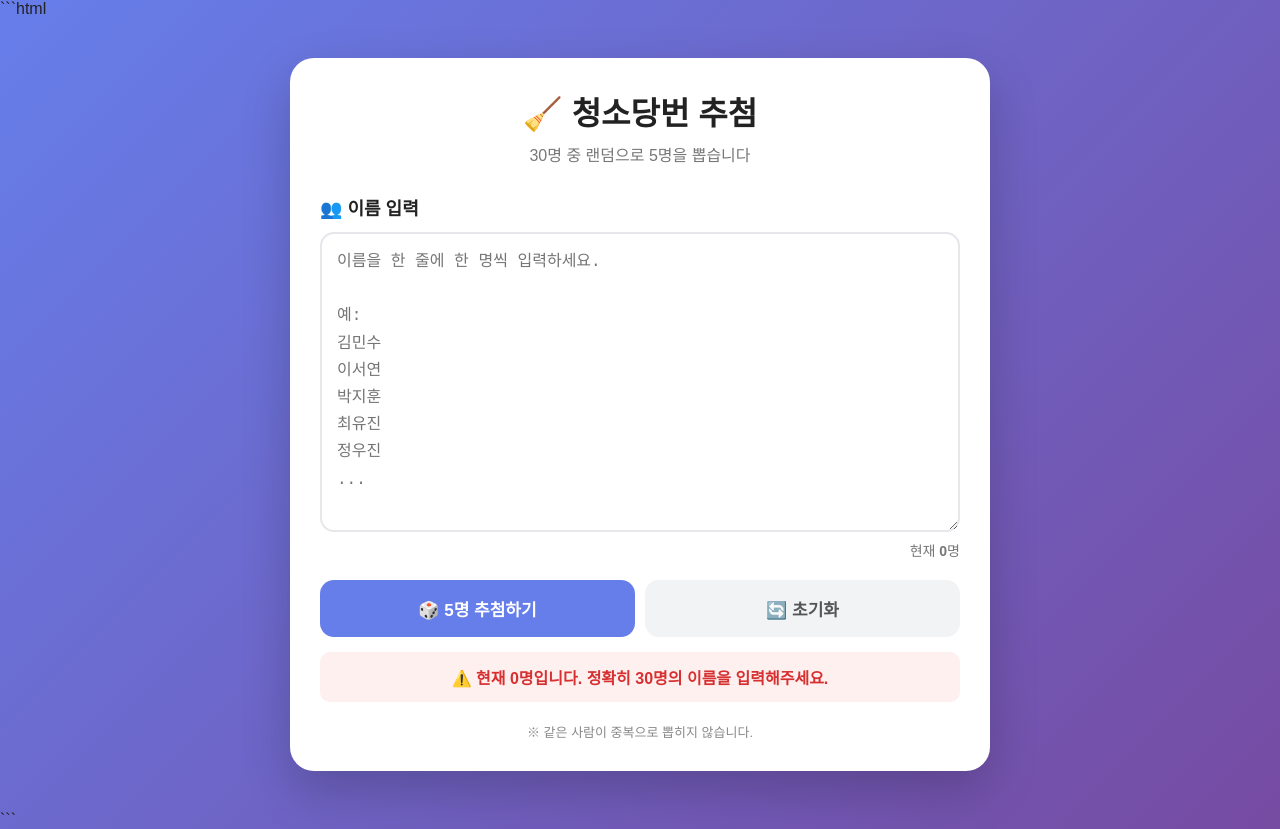
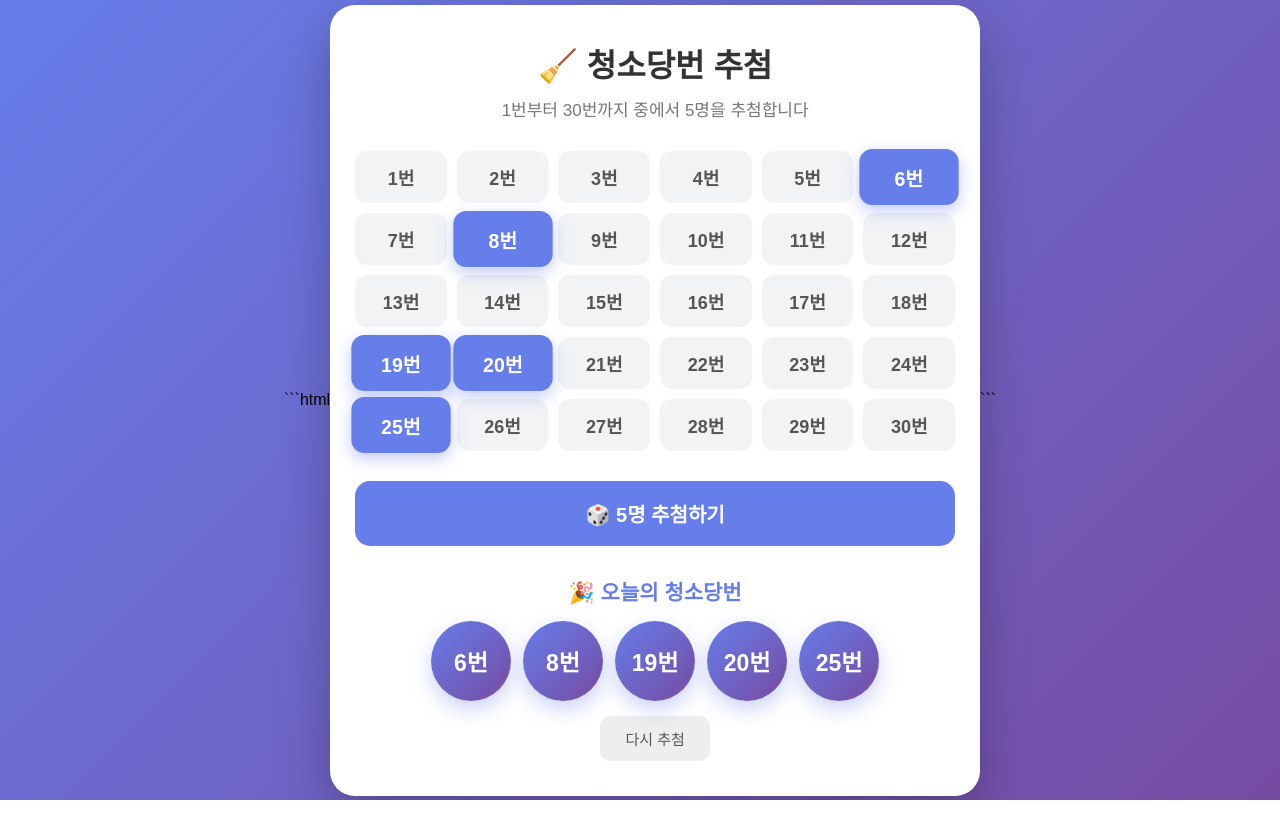
Before and after one commit to rachel7768/duty_0910, a plain HTML site: page index.html in a window 1280 px wide. Both pictures are taken after a click on the button "🎲 5명 추첨하기". After the commit the page ends 800 px from the top, so only its background shows below. Drawn offline with Linux system fonts and the light colour scheme.

Commit message:
Update index.html

```diff
--- a/index.html
+++ b/index.html
@@ -13,220 +13,174 @@
 
     body {
       margin: 0;
-      font-family: "Pretendard", "Noto Sans KR", sans-serif;
+      font-family: Arial, "Noto Sans KR", sans-serif;
       background: linear-gradient(135deg, #667eea, #764ba2);
       min-height: 100vh;
-      color: #222;
+      display: flex;
+      justify-content: center;
+      align-items: center;
     }
 
     .container {
-      width: min(700px, 92%);
-      margin: 40px auto;
+      width: 92%;
+      max-width: 650px;
     }
 
     .card {
       background: white;
-      border-radius: 24px;
-      padding: 30px;
-      box-shadow: 0 20px 50px rgba(0, 0, 0, 0.2);
+      border-radius: 25px;
+      padding: 35px 25px;
+      text-align: center;
+      box-shadow: 0 20px 50px rgba(0,0,0,0.25);
     }
 
     h1 {
-      text-align: center;
-      margin: 0 0 8px;
+      margin: 0;
       font-size: 32px;
+      color: #333;
     }
 
     .subtitle {
-      text-align: center;
+      margin: 10px 0 30px;
       color: #777;
-      margin-bottom: 28px;
+      font-size: 17px;
     }
 
-    .section-title {
-      font-size: 18px;
-      font-weight: 700;
-      margin: 22px 0 12px;
+    .numbers {
+      display: grid;
+      grid-template-columns: repeat(6, 1fr);
+      gap: 10px;
+      margin-bottom: 30px;
     }
 
-    textarea {
-      width: 100%;
-      height: 300px;
-      resize: vertical;
-      border: 2px solid #e5e7eb;
-      border-radius: 14px;
-      padding: 15px;
-      font-size: 16px;
-      line-height: 1.7;
-      outline: none;
+    .number {
+      padding: 13px 5px;
+      border-radius: 12px;
+      background: #f1f3f5;
+      font-size: 18px;
+      font-weight: bold;
+      color: #555;
       transition: 0.2s;
     }
 
-    textarea:focus {
-      border-color: #667eea;
-      box-shadow: 0 0 0 4px rgba(102, 126, 234, 0.1);
+    .number.selected {
+      background: #667eea;
+      color: white;
+      transform: scale(1.08);
+      box-shadow: 0 5px 15px rgba(102,126,234,0.4);
     }
 
-    .count {
-      text-align: right;
-      color: #777;
-      font-size: 14px;
-      margin-top: 8px;
-    }
-
-    .buttons {
-      display: flex;
-      gap: 10px;
-      margin-top: 20px;
-    }
-
-    button {
-      flex: 1;
+    .draw-btn {
+      width: 100%;
+      padding: 18px;
       border: none;
-      border-radius: 14px;
-      padding: 16px;
-      font-size: 17px;
-      font-weight: 700;
+      border-radius: 15px;
+      background: #667eea;
+      color: white;
+      font-size: 20px;
+      font-weight: bold;
       cursor: pointer;
       transition: 0.2s;
     }
 
-    button:hover {
+    .draw-btn:hover {
+      background: #5568d9;
       transform: translateY(-2px);
     }
 
-    .draw-btn {
-      background: #667eea;
-      color: white;
-    }
-
-    .draw-btn:hover {
-      background: #5568d9;
-    }
-
-    .reset-btn {
-      background: #f1f3f5;
-      color: #555;
-    }
-
-    .reset-btn:hover {
-      background: #e5e7eb;
-    }
-
     .result {
-      margin-top: 28px;
-      padding: 24px;
-      border-radius: 18px;
-      background: #f8f9ff;
-      border: 2px solid #e5e7ff;
+      margin-top: 30px;
       display: none;
     }
 
     .result.show {
       display: block;
-      animation: pop 0.4s ease;
+    }
+
+    .result-title {
+      font-size: 21px;
+      font-weight: bold;
+      color: #667eea;
+      margin-bottom: 15px;
+    }
+
+    .winners {
+      display: flex;
+      justify-content: center;
+      gap: 12px;
+      flex-wrap: wrap;
+    }
+
+    .winner {
+      width: 80px;
+      height: 80px;
+      border-radius: 50%;
+      background: linear-gradient(135deg, #667eea, #764ba2);
+      color: white;
+      display: flex;
+      align-items: center;
+      justify-content: center;
+      font-size: 23px;
+      font-weight: bold;
+      box-shadow: 0 8px 20px rgba(102,126,234,0.35);
+      animation: pop 0.5s ease both;
+    }
+
+    .winner:nth-child(1) {
+      animation-delay: 0.1s;
+    }
+
+    .winner:nth-child(2) {
+      animation-delay: 0.2s;
+    }
+
+    .winner:nth-child(3) {
+      animation-delay: 0.3s;
+    }
+
+    .winner:nth-child(4) {
+      animation-delay: 0.4s;
+    }
+
+    .winner:nth-child(5) {
+      animation-delay: 0.5s;
     }
 
     @keyframes pop {
-      0% {
+      from {
         opacity: 0;
-        transform: scale(0.95);
+        transform: scale(0);
       }
-      100% {
+      to {
         opacity: 1;
         transform: scale(1);
       }
     }
 
-    .result-title {
-      text-align: center;
-      font-size: 20px;
-      font-weight: 800;
-      color: #667eea;
-      margin-bottom: 18px;
+    .reset-btn {
+      margin-top: 15px;
+      padding: 12px 25px;
+      border: none;
+      border-radius: 10px;
+      background: #eee;
+      color: #555;
+      cursor: pointer;
+      font-size: 15px;
     }
 
-    .winners {
-      display: grid;
-      grid-template-columns: repeat(5, 1fr);
-      gap: 10px;
-    }
-
-    .winner {
-      background: white;
-      border-radius: 14px;
-      padding: 18px 8px;
-      text-align: center;
-      font-weight: 800;
-      font-size: 17px;
-      box-shadow: 0 5px 15px rgba(0, 0, 0, 0.08);
-      border: 2px solid #e8eaff;
-      animation: winnerIn 0.5s ease both;
-    }
-
-    .winner:nth-child(1) { animation-delay: 0.05s; }
-    .winner:nth-child(2) { animation-delay: 0.1s; }
-    .winner:nth-child(3) { animation-delay: 0.15s; }
-    .winner:nth-child(4) { animation-delay: 0.2s; }
-    .winner:nth-child(5) { animation-delay: 0.25s; }
-
-    @keyframes winnerIn {
-      from {
-        opacity: 0;
-        transform: translateY(15px);
-      }
-      to {
-        opacity: 1;
-        transform: translateY(0);
-      }
-    }
-
-    .error {
-      margin-top: 15px;
-      padding: 13px;
-      background: #fff0f0;
-      color: #d63031;
-      border-radius: 10px;
-      text-align: center;
-      display: none;
-      font-weight: 600;
-    }
-
-    .info {
-      margin-top: 20px;
-      text-align: center;
-      color: #888;
-      font-size: 13px;
-    }
-
-    @media (max-width: 600px) {
-      .container {
-        margin: 20px auto;
-      }
-
-      .card {
-        padding: 20px;
-        border-radius: 18px;
+    @media (max-width: 500px) {
+      .numbers {
+        grid-template-columns: repeat(5, 1fr);
       }
 
       h1 {
-        font-size: 26px;
+        font-size: 27px;
       }
 
-      textarea {
-        height: 260px;
-      }
-
-      .winners {
-        grid-template-columns: repeat(2, 1fr);
-      }
-
-      .winner:last-child {
-        grid-column: span 2;
-      }
-
-      .buttons {
-        flex-direction: column;
+      .winner {
+        width: 65px;
+        height: 65px;
+        font-size: 20px;
       }
     }
   </style>
@@ -238,160 +192,112 @@
     <div class="card">
 
       <h1>🧹 청소당번 추첨</h1>
+
       <div class="subtitle">
-        30명 중 랜덤으로 5명을 뽑습니다
+        1번부터 30번까지 중에서 5명을 추첨합니다
       </div>
 
-      <div class="section-title">👥 이름 입력</div>
+      <!-- 1~30번 표시 -->
+      <div class="numbers" id="numbers"></div>
 
-      <textarea
-        id="names"
-        placeholder="이름을 한 줄에 한 명씩 입력하세요.
+      <!-- 추첨 버튼 -->
+      <button class="draw-btn" onclick="drawNumbers()">
+        🎲 5명 추첨하기
+      </button>
 
-예:
-김민수
-이서연
-박지훈
-최유진
-정우진
-..."
-      ></textarea>
-
-      <div class="count">
-        현재 <strong id="count">0</strong>명
-      </div>
-
-      <div class="buttons">
-        <button class="draw-btn" onclick="drawNames()">
-          🎲 5명 추첨하기
-        </button>
-
-        <button class="reset-btn" onclick="resetAll()">
-          🔄 초기화
-        </button>
-      </div>
-
-      <div id="error" class="error"></div>
-
-      <div id="result" class="result">
+      <!-- 결과 -->
+      <div class="result" id="result">
         <div class="result-title">
           🎉 오늘의 청소당번
         </div>
 
-        <div id="winners" class="winners"></div>
-      </div>
+        <div class="winners" id="winners"></div>
 
-      <div class="info">
-        ※ 같은 사람이 중복으로 뽑히지 않습니다.
+        <button class="reset-btn" onclick="reset()">
+          다시 추첨
+        </button>
       </div>
 
     </div>
   </div>
 
   <script>
-    const textarea = document.getElementById("names");
-    const countElement = document.getElementById("count");
+    const numbersContainer = document.getElementById("numbers");
     const result = document.getElementById("result");
-    const winnersElement = document.getElementById("winners");
-    const errorElement = document.getElementById("error");
+    const winnersContainer = document.getElementById("winners");
 
-    // 이름 입력 시 인원수 표시
-    textarea.addEventListener("input", updateCount);
+    // 1번~30번 표시
+    for (let i = 1; i <= 30; i++) {
+      const number = document.createElement("div");
 
-    function getNames() {
-      return textarea.value
-        .split("\n")
-        .map(name => name.trim())
-        .filter(name => name !== "");
+      number.className = "number";
+      number.id = "number-" + i;
+      number.textContent = i + "번";
+
+      numbersContainer.appendChild(number);
     }
 
-    function updateCount() {
-      const names = getNames();
-      countElement.textContent = names.length;
+    // 1~30 중 랜덤으로 5개 추첨
+    function drawNumbers() {
 
-      if (names.length === 30) {
-        countElement.style.color = "#16a34a";
-      } else {
-        countElement.style.color = "#777";
-      }
-    }
+      // 1~30 배열 생성
+      let numbers = [];
 
-    // 랜덤으로 5명 추첨
-    function drawNames() {
-      hideError();
-
-      let names = getNames();
-
-      // 정확히 30명인지 확인
-      if (names.length !== 30) {
-        showError(
-          `현재 ${names.length}명입니다. 정확히 30명의 이름을 입력해주세요.`
-        );
-        return;
+      for (let i = 1; i <= 30; i++) {
+        numbers.push(i);
       }
 
-      // 같은 이름이 있는지 확인
-      const uniqueNames = new Set(names);
+      // 배열 섞기
+      for (let i = numbers.length - 1; i > 0; i--) {
+        const random = Math.floor(Math.random() * (i + 1));
 
-      if (uniqueNames.size !== 30) {
-        showError("같은 이름이 중복으로 입력되어 있습니다.");
-        return;
+        [numbers[i], numbers[random]] =
+          [numbers[random], numbers[i]];
       }
 
-      // Fisher-Yates 방식으로 배열 섞기
-      const shuffled = [...names];
+      // 앞에서 5개 선택
+      const winners = numbers.slice(0, 5);
 
-      for (let i = shuffled.length - 1; i > 0; i--) {
-        const randomIndex = Math.floor(Math.random() * (i + 1));
+      // 작은 번호부터 정렬
+      winners.sort((a, b) => a - b);
 
-        [shuffled[i], shuffled[randomIndex]] =
-          [shuffled[randomIndex], shuffled[i]];
-      }
-
-      // 앞에서 5명 선택
-      const winners = shuffled.slice(0, 5);
-
-      // 결과 출력
-      winnersElement.innerHTML = "";
-
-      winners.forEach((name, index) => {
-        const div = document.createElement("div");
-        div.className = "winner";
-        div.textContent = `${index + 1}. ${name}`;
-        winnersElement.appendChild(div);
+      // 기존 선택 초기화
+      document.querySelectorAll(".number").forEach(el => {
+        el.classList.remove("selected");
       });
 
-      result.classList.remove("show");
+      winnersContainer.innerHTML = "";
 
-      // 애니메이션 재실행
-      setTimeout(() => {
-        result.classList.add("show");
-      }, 50);
+      // 선택된 번호 표시
+      winners.forEach((num, index) => {
+
+        setTimeout(() => {
+          document
+            .getElementById("number-" + num)
+            .classList.add("selected");
+        }, index * 150);
+
+        const winner = document.createElement("div");
+
+        winner.className = "winner";
+        winner.textContent = num + "번";
+
+        winnersContainer.appendChild(winner);
+      });
+
+      // 결과 표시
+      result.classList.add("show");
     }
 
     // 초기화
-    function resetAll() {
-      textarea.value = "";
-      countElement.textContent = "0";
-      countElement.style.color = "#777";
+    function reset() {
+      document.querySelectorAll(".number").forEach(el => {
+        el.classList.remove("selected");
+      });
 
-      winnersElement.innerHTML = "";
+      winnersContainer.innerHTML = "";
       result.classList.remove("show");
-
-      hideError();
     }
-
-    function showError(message) {
-      errorElement.textContent = "⚠️ " + message;
-      errorElement.style.display = "block";
-    }
-
-    function hideError() {
-      errorElement.style.display = "none";
-    }
-
-    // 처음 실행
-    updateCount();
   </script>
 
 </body>
```
